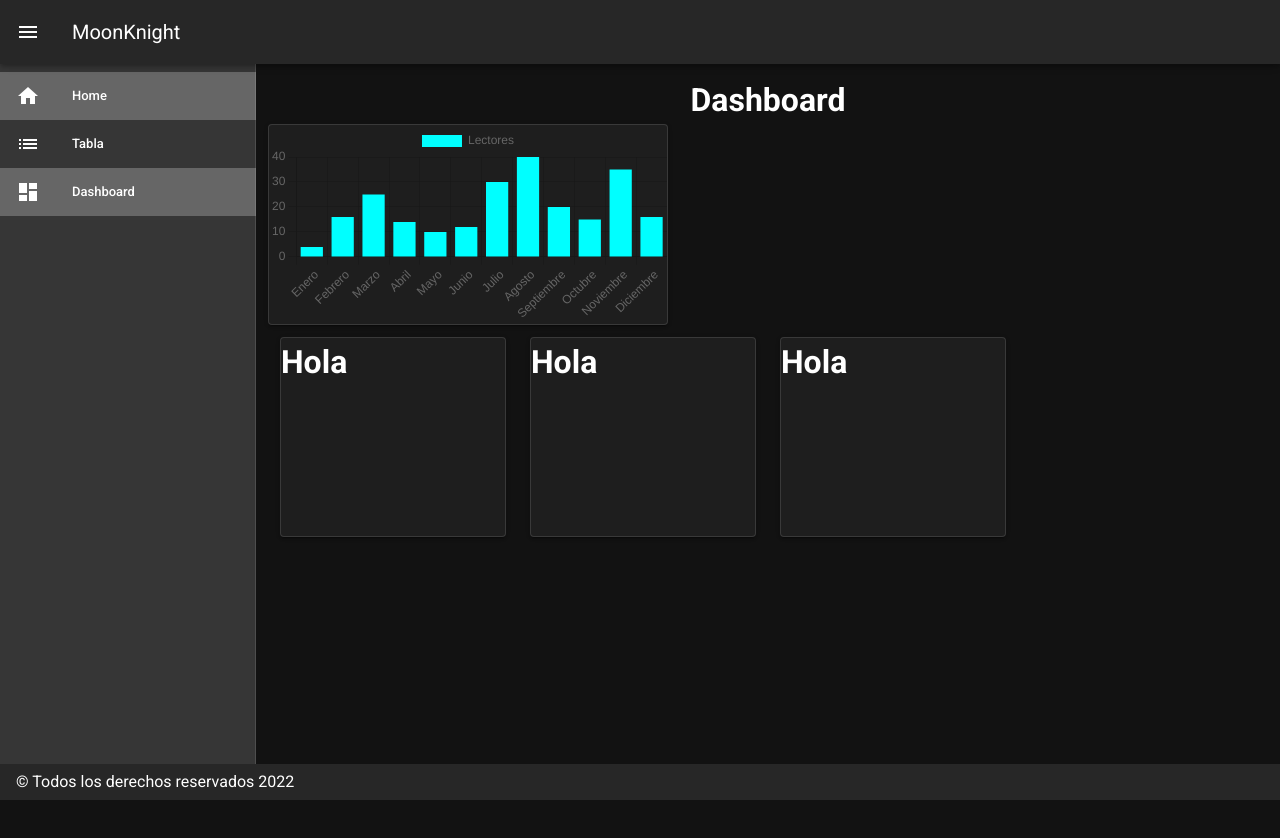
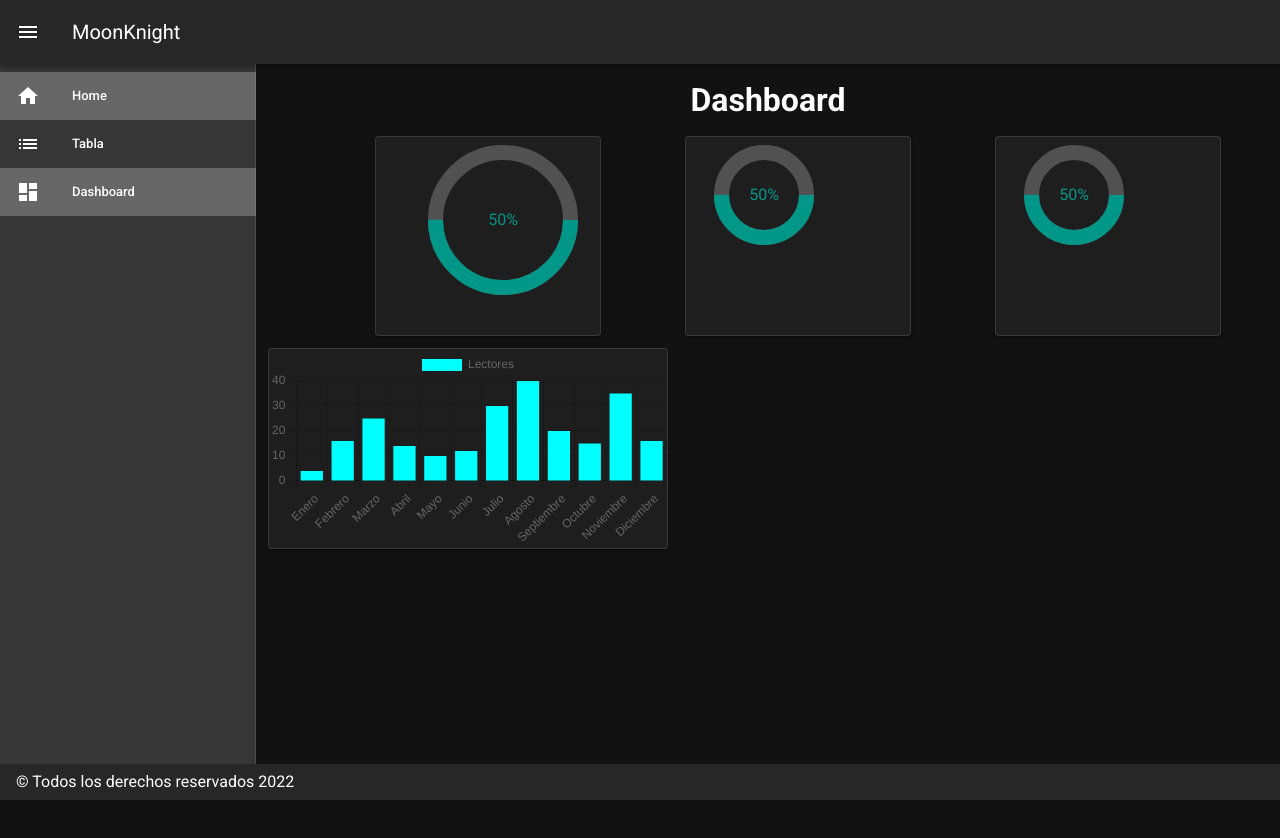
Before and after one commit to Omerly/new, a Vue app: page /Dashboard in a window 1280 px wide. Shown: the top 838 px of the page. Built offline with nearby package versions, Linux system fonts and the light colour scheme.

Commit message:
graficos

```diff
--- a/src/components/Dashboard.vue
+++ b/src/components/Dashboard.vue
@@ -4,10 +4,63 @@
       <v-col cols="12">
         <main class="tabla-page">
           <H1 class="text-center">Dashboard</H1>
+
+
+          <v-container  >
+            <v-row align="center" justify="center" >
+              <v-col cols="3" class="ml-15">
+                <v-card width="400" height="200" elevation="2" outlined>
+                  <v-progress-circular
+                    rotate="360"
+                    size="150"
+                    width="15"
+                    value="50"
+                    color="teal"
+                    class="mt-2 ml-13 mb-2"
+                  >
+                  50%
+                  </v-progress-circular>
+                </v-card>
+
+              </v-col>
+              <v-col cols="3" class="ml-15">
+                  <v-card width="400" height="200" elevation="2" outlined>
+                  <v-progress-circular
+                    rotate="360"
+                    size="100"
+                    width="15"
+                    value="50"
+                    color="teal"
+                    class="mt-2 ml-7 mb-2"
+                  >
+                  50%
+                  </v-progress-circular>
+                </v-card>
+              </v-col>
+              <v-col cols="3" class="ml-15">
+                <v-card width="500" height="200" elevation="2" outlined>
+                  <v-progress-circular
+                    rotate="360"
+                    size="100"
+                    width="15"
+                    value="50"
+                    color="teal"
+                    class="mt-2 ml-7 mb-2"
+                  >
+                  50%
+                  </v-progress-circular>
+
+                </v-card>
+              </v-col>
+            </v-row>
+          </v-container>
+
+
+
           <!--Grafica-->
+<div align="left">
+  <v-card max-width="400" elevation="2" outlined  >
 
-          <v-card max-width="400" elevation="2" outlined>
-            <div>
            <Bar
              :chart-options="chartOptions"
              :chart-data="chartData"
@@ -18,29 +71,13 @@
              :styles="styles"
              :width="width"
              :height="height"
+
            />
-            </div>
+
        </v-card>
 
-          <v-container>
-            <v-row>
-              <v-col cols="3" >
-                <v-card width="400" height="200" elevation="2" outlined>
-                  <h1>Hola</h1>
-                </v-card>
-              </v-col>
-              <v-col cols="3">
-                <v-card width="400" height="200" elevation="2" outlined>
-                  <h1>Hola</h1>
-                </v-card>
-              </v-col>
-              <v-col cols="3">
-                <v-card width="400" height="200" elevation="2" outlined>
-                  <h1>Hola</h1>
-                </v-card>
-              </v-col>
-            </v-row>
-          </v-container>
+</div>
+
         </main>
       </v-col>
     </v-row>
```
Lines whose indentation alone changed are shown as unchanged.
